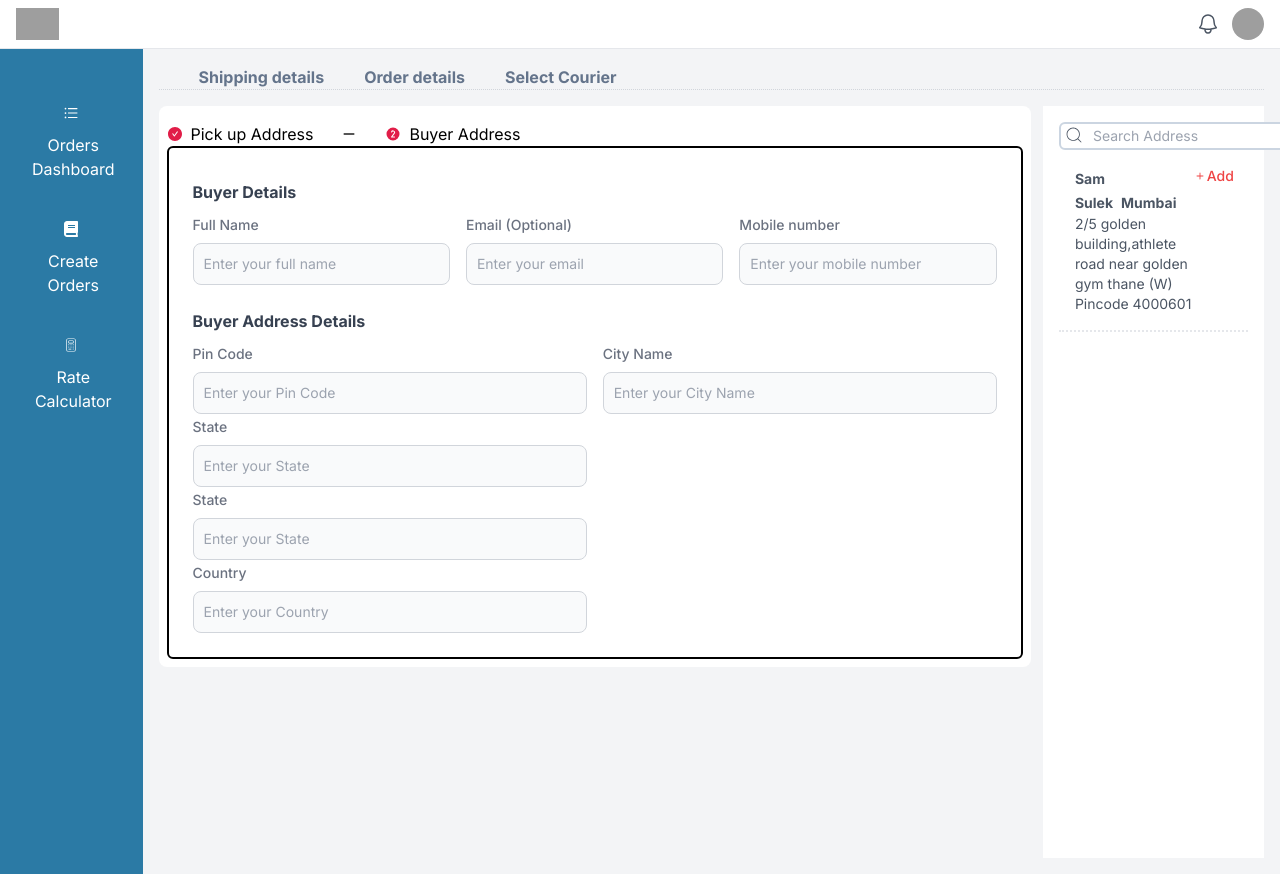
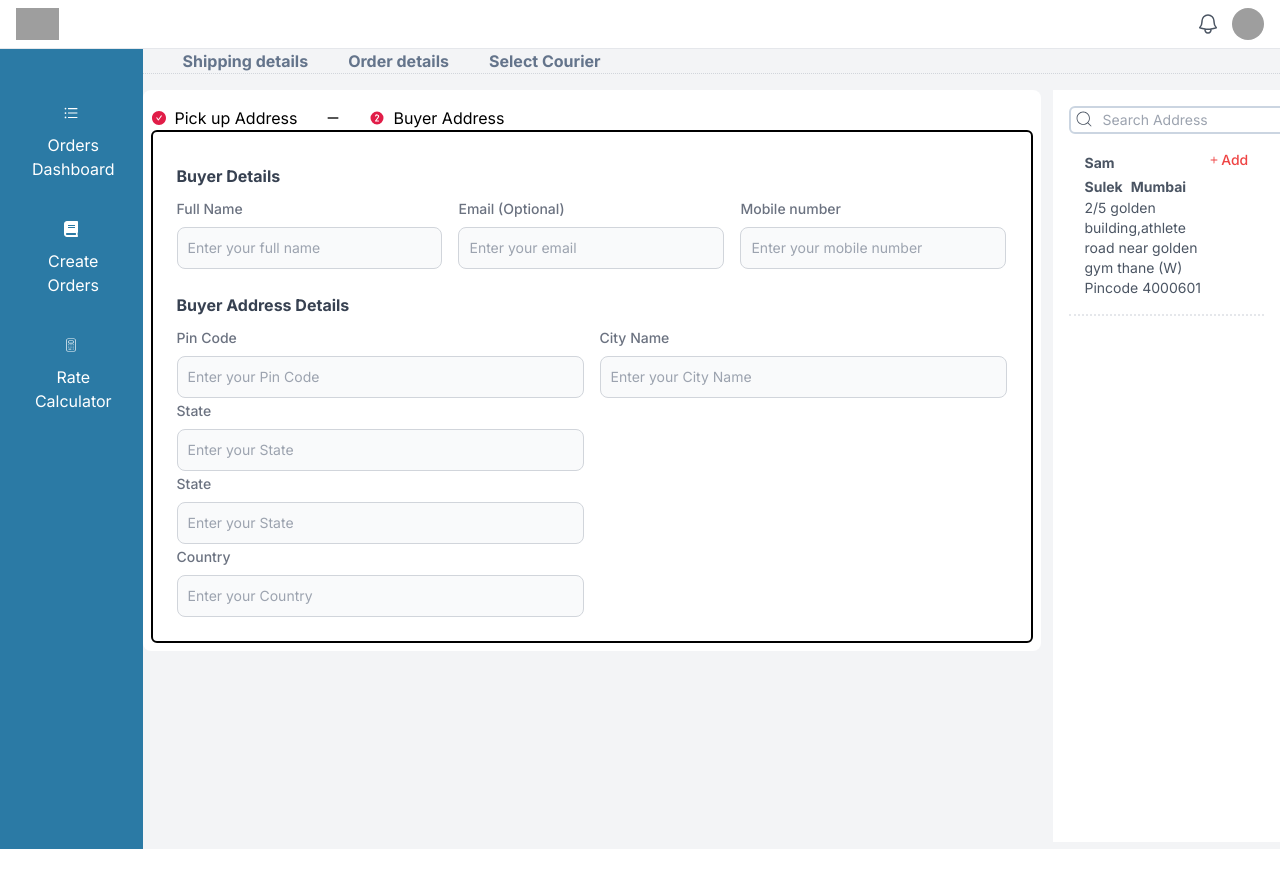
Before and after one commit to Jainam0401/page2, a Next.js app: page /CreateOrders in a window 1280 px wide. After the commit the page ends 849 px from the top, so only its background shows below. Built offline with nearby package versions, Linux system fonts and the light colour scheme; grey boxes are pictures that could not be loaded.

Commit message:
form made

```diff
--- a/app/layout.tsx
+++ b/app/layout.tsx
@@ -24,7 +24,8 @@ export default function RootLayout({
         <Navbar />
         <div className="flex">
           <Sidebar />
-          <main className="w-full h-full min-h-[calc(100vh-64px)] bg-gray-100 text-gray-600 p-4 overflow-y-auto">
+          {/* w-full h-full min-h-[calc(100vh-64px)] bg-gray-100 text-gray-600 overflow-y-auto */}
+          <main className="w-screen h-screen min-h-[calc(100vh-120px)] bg-gray-100 text-gray-600 overflow-y-auto">
             {children}
           </main>
         </div>
```
Also changed, not shown: app/components/Formbar.tsx (+9 -5 lines).
